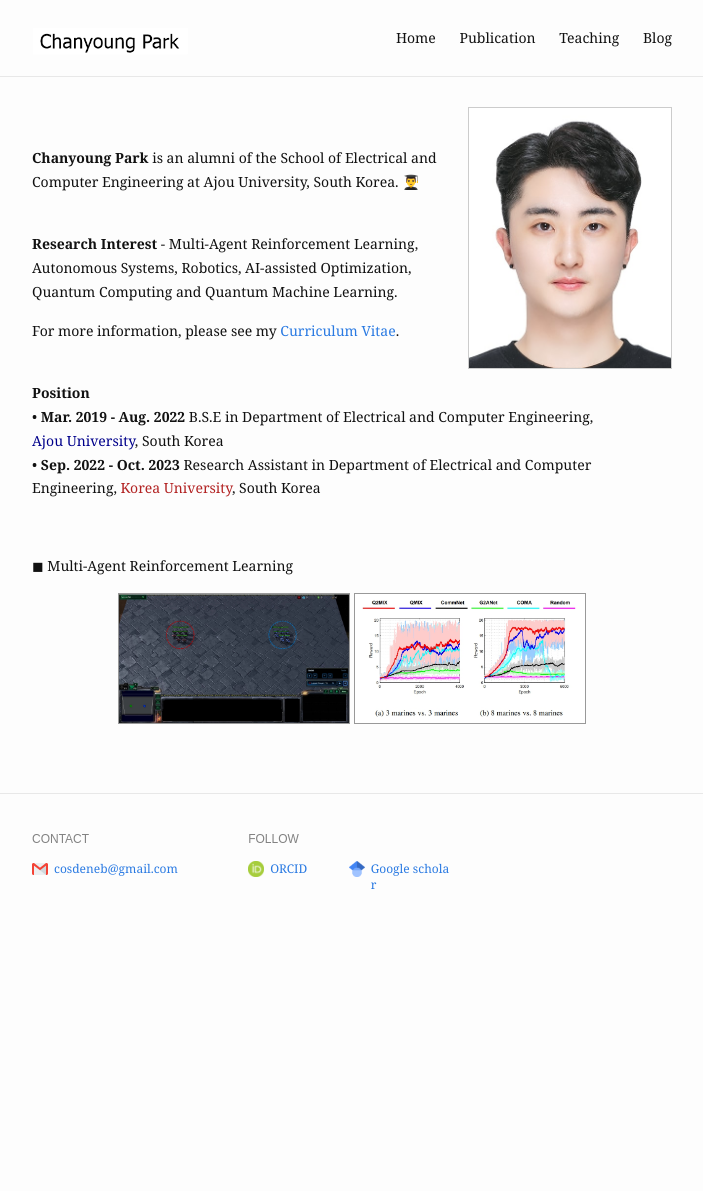
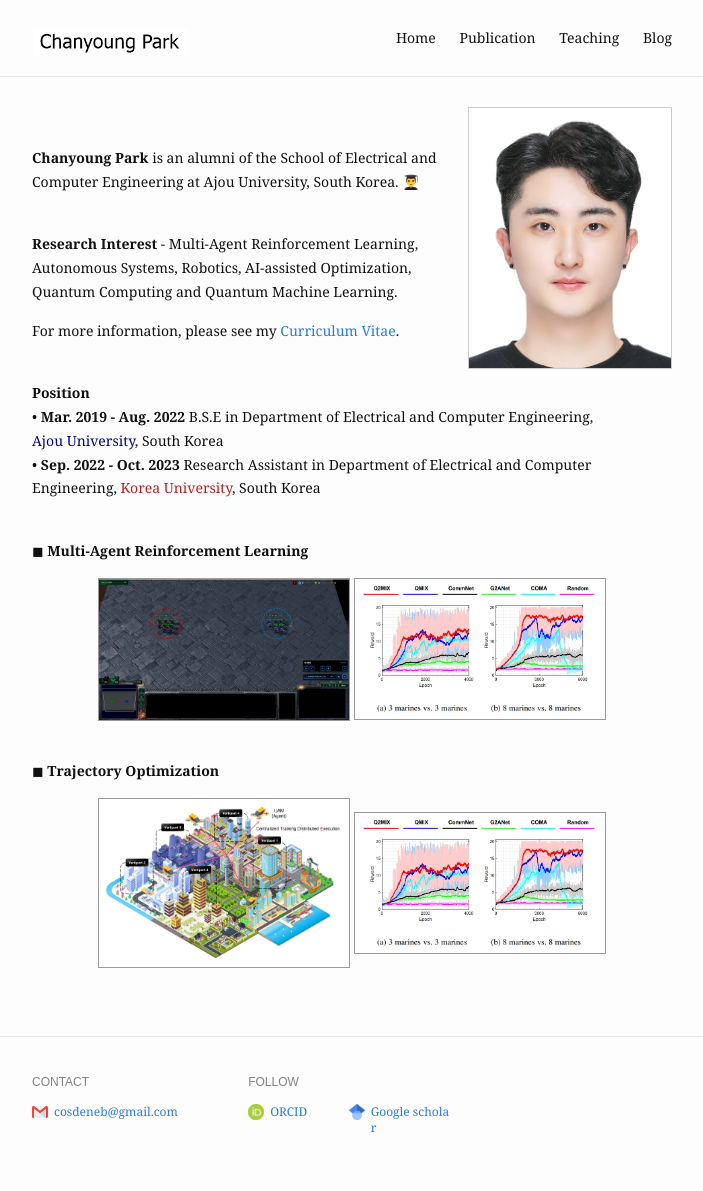
Before and after one commit to cosdeneb/cosdeneb.github.io, a Jekyll site: the page built from index.md, in a window 1280 px wide. Shown: the whole page, without its empty margins (288-991 px from the left). Built offline with Jekyll 4.4.1, drawn with Linux system fonts in a browser that asks for light colours; before the commit the page ends 948 px from its top, so only the background shows below that.

Commit message:
Update index.md

```diff
--- a/index.md
+++ b/index.md
@@ -29,13 +29,23 @@
   • <b>Sep. 2022 - Oct. 2023</b> Research Assistant in Department of Electrical and Computer Engineering,   <font color='#b22222'>Korea University</font>, South Korea
 </p>
 
-<br/>
 <p>
-◼ Multi-Agent Reinforcement Learning
-<br/>
-<div style="text-align : center;">
-  <img src="{{ "/assets/img/paper/smac.jpg" | absolute_url }}" width=230 class="post-pic"/>
-  <img src="{{ "/assets/img/paper/smac_reward.jpg" | absolute_url }}" width=230 class="post-pic"/>
-</div>
-<br/>
+  <br/>
+  ◼ <b>Multi-Agent Reinforcement Learning</b>
+  <br/>
+  <div style="text-align : center;">
+    <img src="{{ "/assets/img/paper/smac.jpg" | absolute_url }}" width=250 class="post-pic"/>
+    <img src="{{ "/assets/img/paper/smac_reward.jpg" | absolute_url }}" width=250 class="post-pic"/>
+  </div>
+  <br/>
 </p>
+
+<p>
+  ◼ <b>Trajectory Optimization</b>
+  <br/>
+  <div style="text-align : center;">
+    <img src="{{ "/assets/img/paper/tiv.jpg" | absolute_url }}" width=250 class="post-pic"/>
+    <img src="{{ "/assets/img/paper/smac_reward.jpg" | absolute_url }}" width=250 class="post-pic"/>
+  </div>
+  <br/>
+</p>
```
